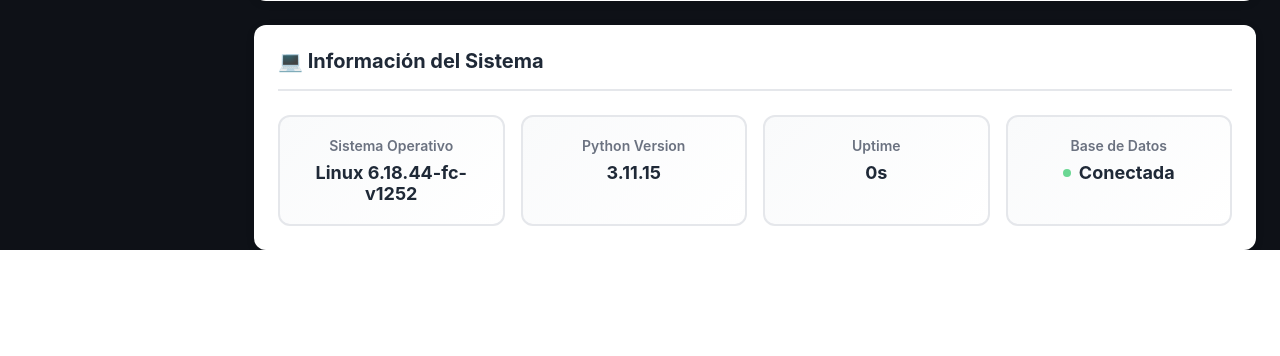
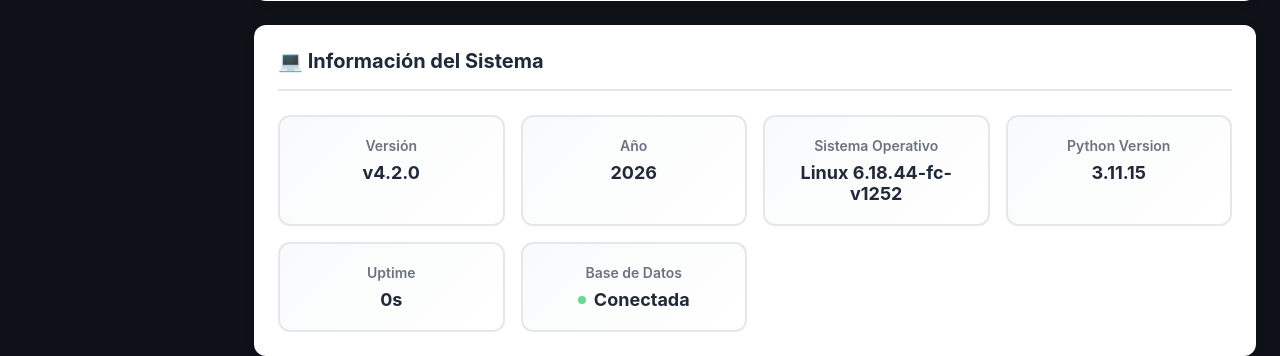
Before and after one commit to alexincambridge/irrigacion, a Flask app: page /system in a window 1280 px wide. Shown: the part 1848-2204 px from the top of the page. Before the commit the page ends 2098 px from the top, so only its background shows below. Run offline with Flask 3, Linux system fonts and the light colour scheme; a user stored in the database is signed in; data comes from the database, SQL or seed files in the repository; data that the repository does not hold is empty; some libraries are stand-ins or nearby versions.

Commit message:
version update

```diff
--- a/app/templates/system.html
+++ b/app/templates/system.html
@@ -173,6 +173,14 @@
 
   <div class="system-info-grid">
     <div class="info-card">
+      <div class="info-label">Versión</div>
+      <div class="info-value">v4.2.0</div>
+    </div>
+    <div class="info-card">
+      <div class="info-label">Año</div>
+      <div class="info-value">2026</div>
+    </div>
+    <div class="info-card">
       <div class="info-label">Sistema Operativo</div>
       <div class="info-value" id="osInfo">{{ os_info }}</div>
     </div>
```
